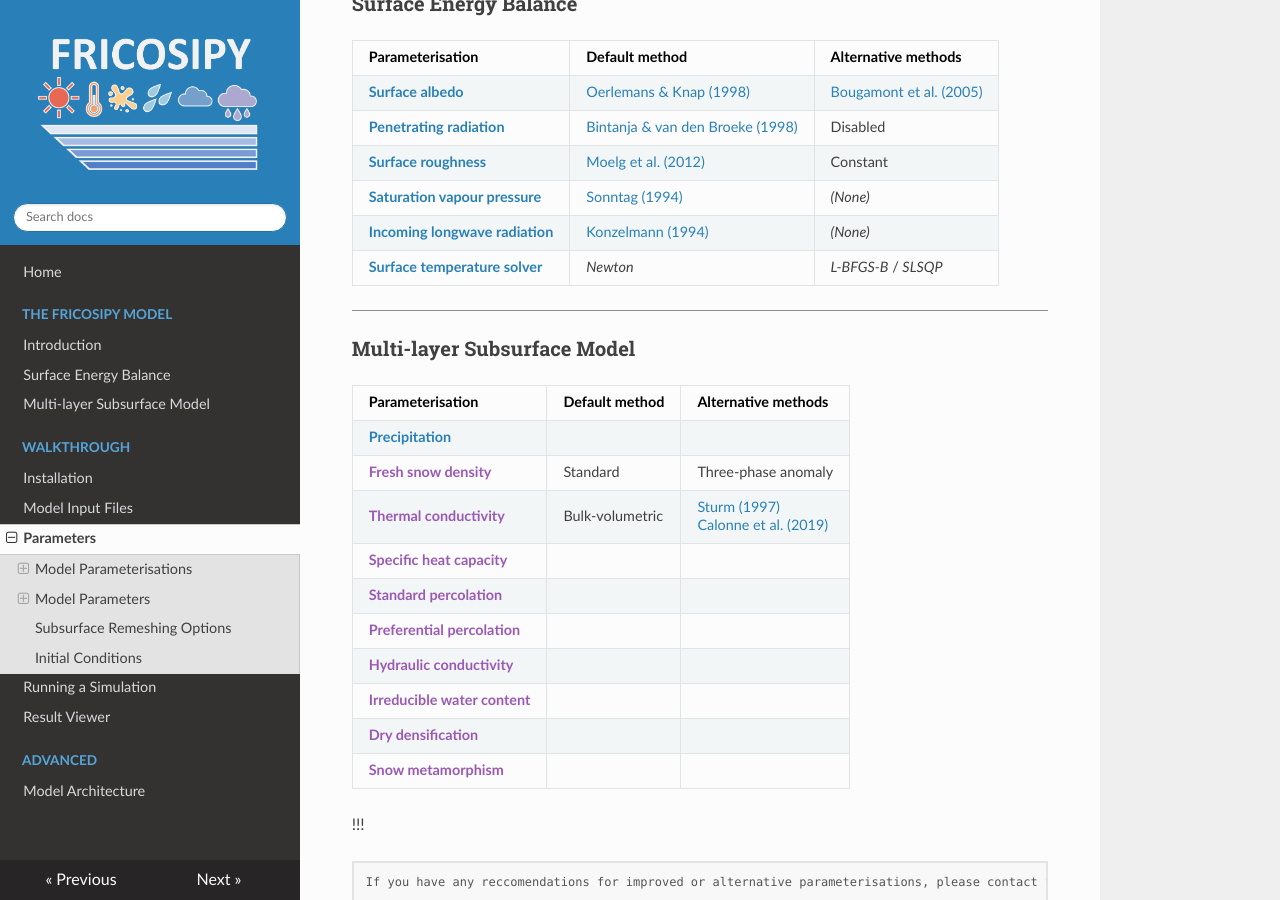
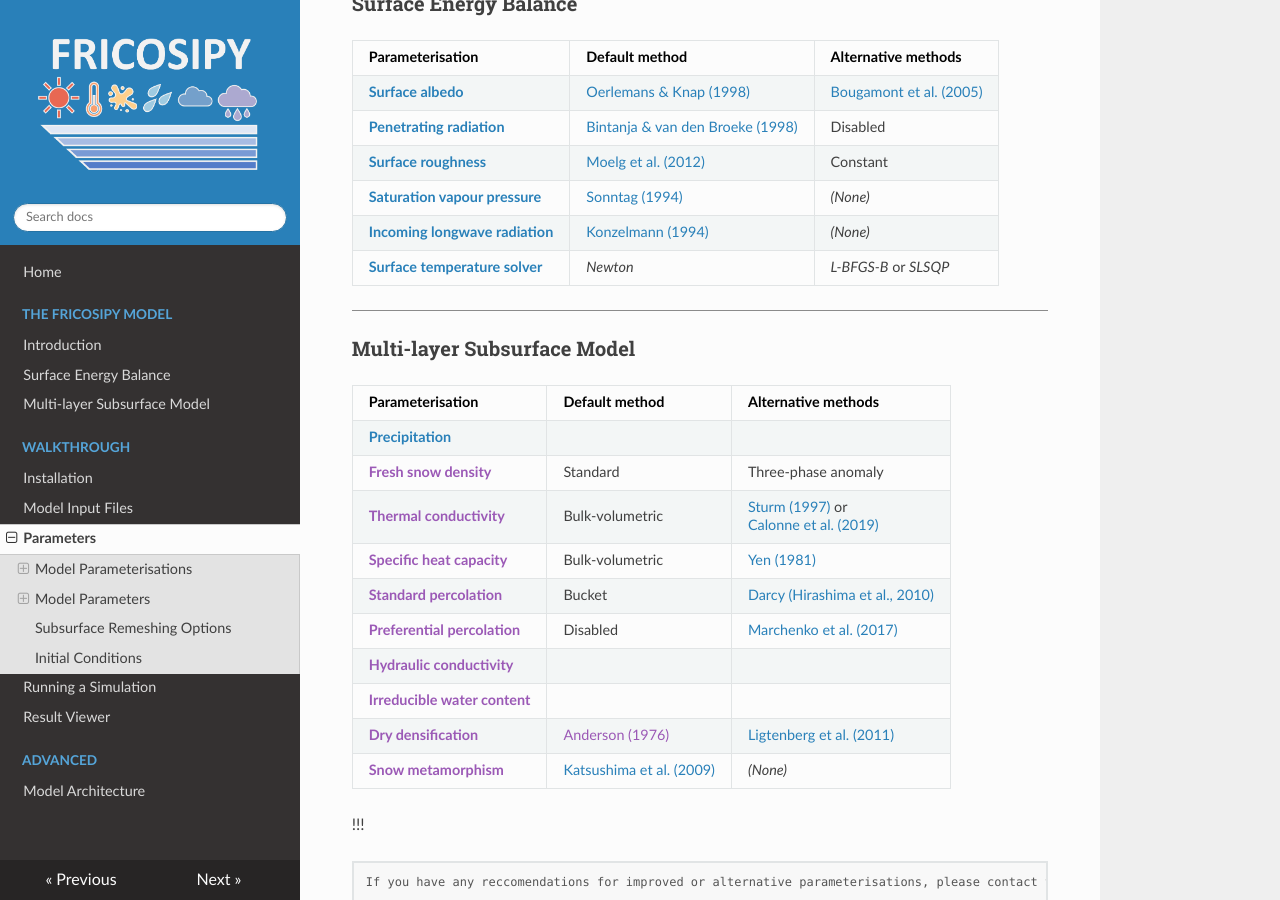
Before and after one commit to MarcusGastaldello/FRICOSIPY, an MkDocs documentation site: the page built from docs/parameters.md, in a window 1280 px wide and 900 px high, scrolled down 349 px. Built offline with MkDocs 1.6.1, drawn with Linux system fonts in a browser that asks for light colours.

Commit message:
Update parameters.md

```diff
--- a/docs/parameters.md
+++ b/docs/parameters.md
@@ -22,7 +22,7 @@ The *FRICOSIPY* model enables the user to customise the parameterisations used t
 | [**Surface roughness**](https://fricosipy.readthedocs.io/en/latest/surface_energy_balance/#surface-roughness-parameterisation) | [Moelg et al. (2012)](https://doi.org/10.5194/tc-6-1445-2012) | Constant |
 | [**Saturation vapour pressure**](https://fricosipy.readthedocs.io/en/latest/surface_energy_balance/#saturation-vapour-pressure-parameterisation) | [Sonntag (1994)](https://doi.org/10.1127/metz/3/1994/51) | *(None)* |
 | [**Incoming longwave radiation**](https://fricosipy.readthedocs.io/en/latest/surface_energy_balance/#longwave-radiation-parameterisation) | [Konzelmann (1994)](https://doi.org/10.1016/0921-8181(94)90013-2) | *(None)* |
-| [**Surface temperature solver**](https://fricosipy.readthedocs.io/en/latest/surface_energy_balance/#) | *Newton* | *L-BFGS-B* / *SLSQP* |
+| [**Surface temperature solver**](https://fricosipy.readthedocs.io/en/latest/surface_energy_balance/#) | *Newton* | *L-BFGS-B* or *SLSQP* |
 
 <hr style="height:1px; background-color:#8b8b8b; border:none;" />
 
@@ -32,14 +32,14 @@ The *FRICOSIPY* model enables the user to customise the parameterisations used t
 |---|---|---|
 | [**Precipitation**](https://fricosipy.readthedocs.io/en/latest/subsurface_model/#precipitation) |  | |
 | [**Fresh snow density**]() | Standard | Three-phase anomaly |
-| [**Thermal conductivity**]() | Bulk-volumetric | [Sturm (1997)](https://doi.org/10.3189/S0022143000002781) <br> [Calonne et al. (2019)](https://doi.org/10.1029/2019GL085228) |
-| [**Specific heat capacity**]() | | |
-| [**Standard percolation**]() | | |
-| [**Preferential percolation**]() | | |
+| [**Thermal conductivity**]() | Bulk-volumetric | [Sturm (1997)](https://doi.org/10.3189/S0022143000002781) or <br> [Calonne et al. (2019)](https://doi.org/10.1029/2019GL085228) |
+| [**Specific heat capacity**]() | Bulk-volumetric | [Yen (1981)](https://apps.dtic.mil/sti/citations/ADA103734) |
+| [**Standard percolation**]() | Bucket | [Darcy (Hirashima et al., 2010)](https://doi.org/10.1016/j.coldregions.2010.09.003) |
+| [**Preferential percolation**]() | Disabled | [Marchenko et al. (2017)](https://doi.org/10.3389/feart.2017.00016) |
 | [**Hydraulic conductivity**]() | | |
 | [**Irreducible water content**]() | | |
-| [**Dry densification**]() | | |
-| [**Snow metamorphism**]() | | |
+| [**Dry densification**]() | [Anderson (1976)]() | [Ligtenberg et al. (2011)](https://doi.org/10.5194/tc-5-809-2011) |
+| [**Snow metamorphism**]() | [Katsushima et al. (2009)](https://doi.org/10.1016/j.coldregions.2009.09.002) | *(None)* |
 
 !!!
 
```
